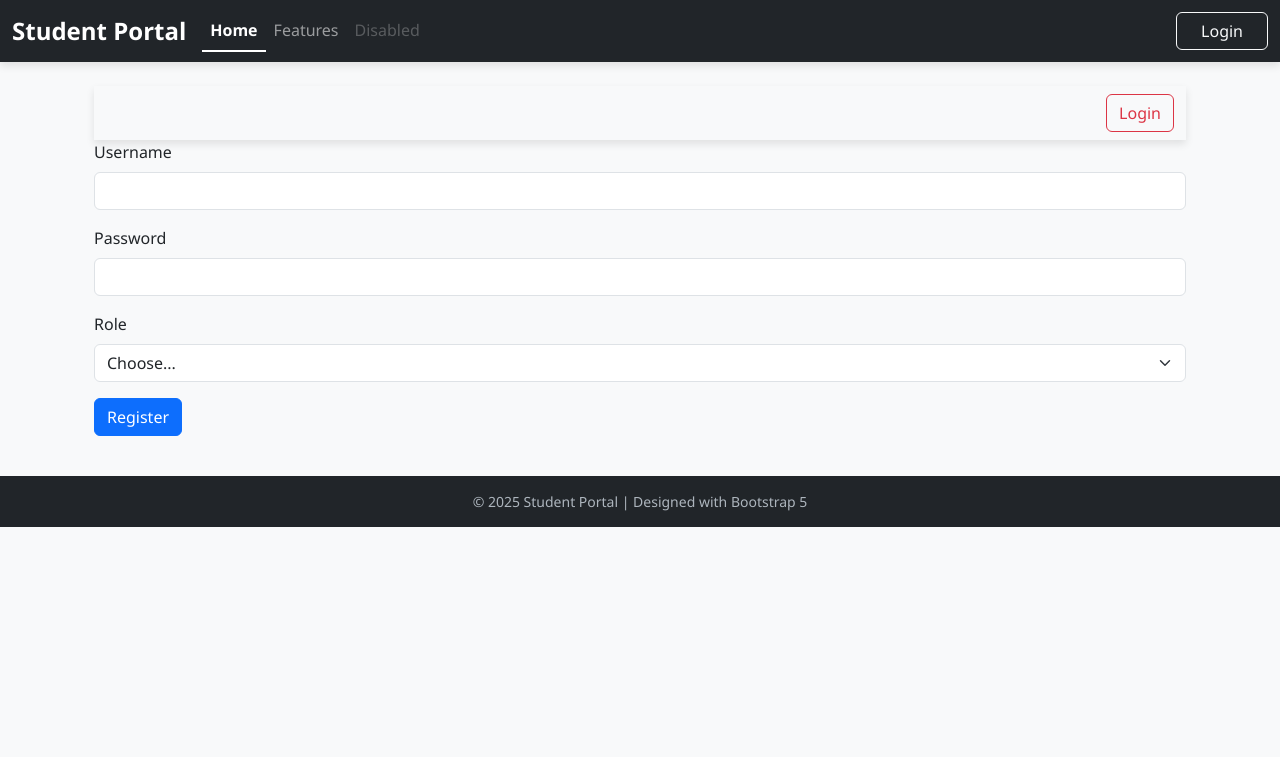
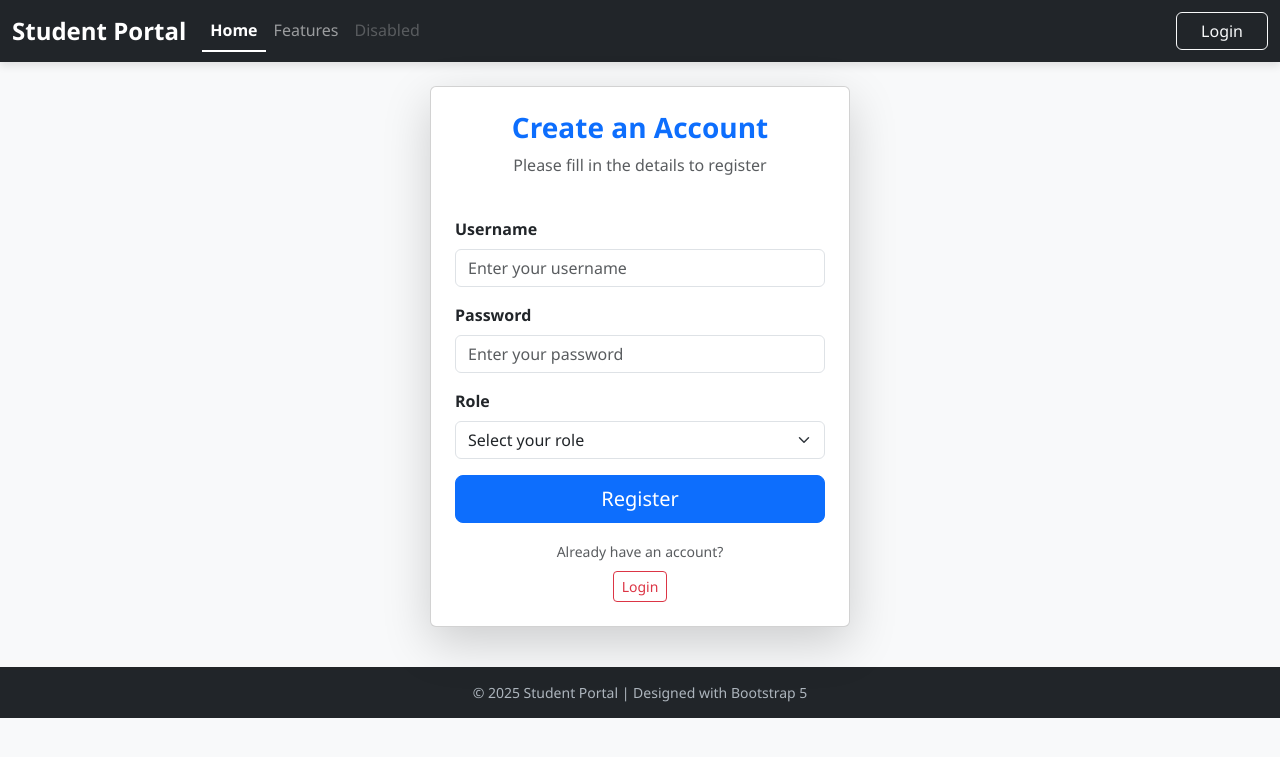
Before and after one commit to leninsavarimuthu8-debug/Student_Management, a Flask app: page /register in a window 1280 px wide. Shown: the top 757 px of the page. Run offline with Flask 3, Linux system fonts and the light colour scheme.

Commit message:
updated register.html

```diff
--- a/student_management/templates/register.html
+++ b/student_management/templates/register.html
@@ -1,34 +1,49 @@
 {% extends "base.html" %}
 
 {% block content %}
-<div class="container mt-4">
+<div class="container d-flex justify-content-center align-items-center" style="min-height: 60vh;">
+    <div class="card shadow-lg p-4 rounded" style="width: 420px;">
+        <!-- Header -->
+        <div class="text-center mb-4">
+            <h3 class="fw-bold text-primary">Create an Account</h3>
+            <p class="text-muted">Please fill in the details to register</p>
+        </div>
 
-    <nav class="navbar navbar-light bg-light">
-        <div class="container-fluid">
-            <span class="navbar-brand mb-2 h2"></span>
-            <a href="{{ url_for('login') }}"  class="btn btn-outline-danger">Login</a>
+        <!-- Registration Form -->
+        <form action="/register" method="POST" novalidate>
+            <!-- Username -->
+            <div class="mb-3">
+                <label class="form-label fw-semibold">Username</label>
+                <input type="text" class="form-control" name="username" placeholder="Enter your username" required>
             </div>
-    </nav>
 
-    <form action="/register" method="POST">
+            <!-- Password -->
             <div class="mb-3">
-            <label class="form-label">Username</label>
-            <input type="text" class="form-control" name="username" required>
+                <label class="form-label fw-semibold">Password</label>
+                <input type="password" class="form-control" name="password" placeholder="Enter your password" required>
             </div>
+
+            <!-- Role Selection -->
             <div class="mb-3">
-            <label class="form-label">Password</label>
-            <input type="password" class="form-control" name="password" required>
-        </div>
-        <div class="mb-3">
-            <label for="validationCustom04" class="form-label">Role</label>
+                <label class="form-label fw-semibold">Role</label>
                 <select class="form-select" name="role" required>
-                <option selected disabled value="">Choose...</option>
+                    <option selected disabled value="">Select your role</option>
                     <option value="teacher">Teacher</option>
                     <option value="student">Student</option>
                 </select>
             </div>
-        <button type="submit" class="btn btn-primary">Register</button>
+
+            <!-- Register Button -->
+            <div class="d-grid">
+                <button type="submit" class="btn btn-primary btn-lg">Register</button>
+            </div>
         </form>
 
+        <!-- Login Redirect -->
+        <div class="text-center mt-3">
+            <small class="text-muted">Already have an account?</small><br>
+            <a href="{{ url_for('login') }}" class="btn btn-outline-danger btn-sm mt-2">Login</a>
+        </div>
+    </div>
 </div>
 {% endblock %}
```
Lines whose indentation alone changed are shown as unchanged.
